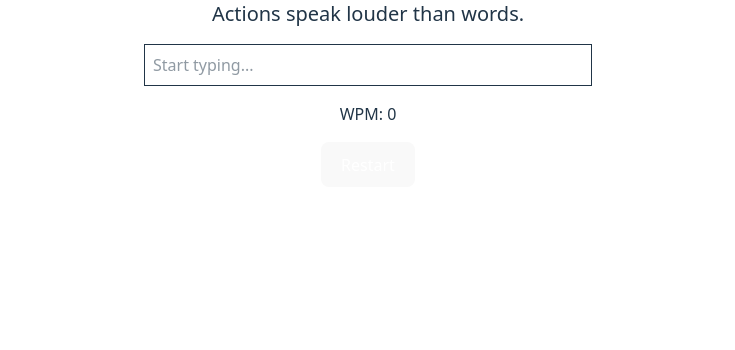
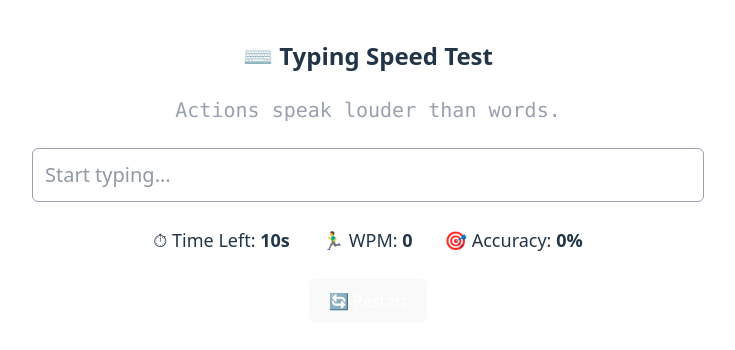
Before and after one commit to Hardelzs/type0, a React (Vite) app: page / in a window 1280 px wide. Shown: the top 350 px of the page, without its empty margins (272-1007 px from the left). Built offline with nearby package versions, Linux system fonts and the light colour scheme.

Commit message:
feat: enhance typing test functionality with timer and accuracy metrics

```diff
--- a/src/components/TypeBox.tsx
+++ b/src/components/TypeBox.tsx
@@ -1,4 +1,4 @@
-import { useState } from "react";
+import { useEffect, useState, useRef } from "react";
 import { sentences } from "../data/Sentences";
 
 const getRandomSentence = () =>
@@ -7,42 +7,104 @@ const getRandomSentence = () =>
 const TypeBox = () => {
   const [sentence, setSentence] = useState(getRandomSentence);
   const [input, setInput] = useState("");
-  const [startTime, setStartTime] = useState<number | null>(null);
+  const [timeLeft, setTimeLeft] = useState(10); // 60 seconds
   const [wpm, setWpm] = useState(0);
+  const [accuracy, setAccuracy] = useState(0);
+  const [started, setStarted] = useState(false);
+  const intervalRef = useRef<NodeJS.Timeout | null>(null);
+
+  // Start the timer
+  useEffect(() => {
+    if (started && timeLeft > 0) {
+      intervalRef.current = setInterval(() => {
+        setTimeLeft((prev) => prev - 1);
+      }, 1000);
+    }
+    return () => clearInterval(intervalRef.current!);
+  }, [started]);
+
+  // End typing session
+  useEffect(() => {
+    if (timeLeft === 0 && intervalRef.current) {
+      clearInterval(intervalRef.current);
+      calculateWPMAndAccuracy();
+    }
+  }, [timeLeft]);
 
   const handleInputChange = (e: React.ChangeEvent<HTMLInputElement>) => {
+    if (!started) setStarted(true);
+
     const val = e.target.value;
-    if (!startTime) setStartTime(Date.now());
     setInput(val);
+  };
 
-    if (val === sentence) {
-      const endTime = Date.now();
-      const timeTaken = (endTime - startTime!) / 1000 / 60; // in minutes
-      const words = val.split(" ").length;
-      setWpm(Math.round(words / timeTaken));
-    }
+  const calculateWPMAndAccuracy = () => {
+    const wordsTyped = input.trim().split(/\s+/).length;
+    const correctChars = input
+      .split("")
+      .filter((char, i) => char === sentence[i]).length;
+    const totalChars = input.length;
+
+    const acc = totalChars === 0 ? 0 : Math.round((correctChars / totalChars) * 100);
+    setAccuracy(acc);
+
+    const wpmValue = Math.round(wordsTyped * (60 / 60)); // words per 60 secs
+    setWpm(wpmValue);
   };
 
   const resetGame = () => {
     setSentence(getRandomSentence());
     setInput("");
-    setStartTime(null);
+    setTimeLeft(10);
     setWpm(0);
+    setAccuracy(0);
+    setStarted(false);
+    clearInterval(intervalRef.current!);
+  };
+
+  const renderHighlightedText = () => {
+    return (
+      <p className="text-xl font-mono break-words max-w-3xl mx-auto">
+        {sentence.split("").map((char, i) => {
+          let color = "text-gray-400";
+          if (i < input.length) {
+            color = input[i] === char ? "text-green-500" : "text-red-500";
+          }
+          return (
+            <span key={i} className={`${color}`}>
+              {char}
+            </span>
+          );
+        })}
+      </p>
+    );
   };
 
   return (
-    <div className="text-center space-y-4">
-      <h2 className="text-xl font-medium">{sentence}</h2>
+    <div className="space-y-6 text-center px-4 py-10">
+      <h1 className="text-2xl font-bold">⌨️ Typing Speed Test</h1>
+
+      <div>{renderHighlightedText()}</div>
+
       <input
-        type="text"
         value={input}
         onChange={handleInputChange}
-        className="border p-2 w-full max-w-md"
+        disabled={timeLeft === 0}
+        className="border border-gray-400 p-3 w-full max-w-2xl text-xl rounded-md outline-none"
         placeholder="Start typing..."
       />
-      <div>WPM: {wpm}</div>
-      <button onClick={resetGame} className="bg-blue-500 text-white px-4 py-2 rounded">
-        Restart
+
+      <div className="flex justify-center gap-8 text-lg">
+        <div>⏱ Time Left: <span className="font-bold">{timeLeft}s</span></div>
+        <div>🏃‍♂️ WPM: <span className="font-bold">{wpm}</span></div>
+        <div>🎯 Accuracy: <span className="font-bold">{accuracy}%</span></div>
+      </div>
+
+      <button
+        onClick={resetGame}
+        className="bg-blue-600 hover:bg-blue-700 text-white px-6 py-2 rounded-lg"
+      >
+        🔄 Restart
       </button>
     </div>
   );
```
